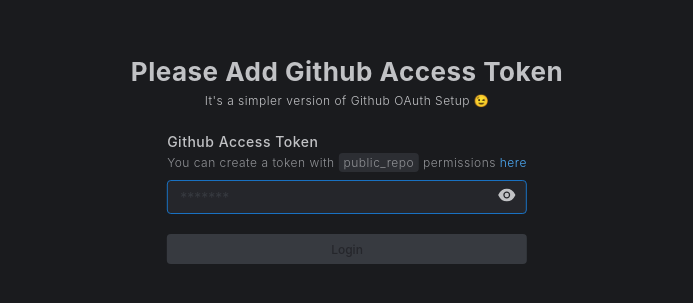
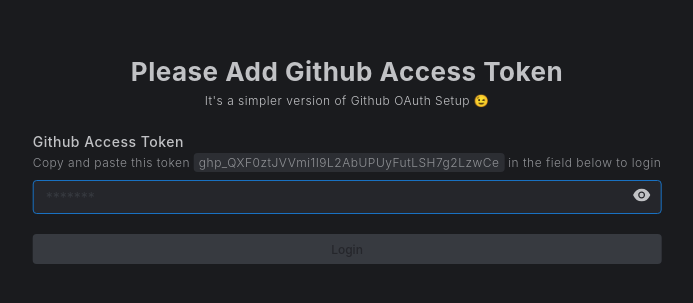
Before and after one commit to dev-newton/apex-test, a React (Vite) app: page /auth in a window 1280 px wide. Shown: the part 241-544 px from the top of the page, without its empty margins (293-986 px from the left). Built offline with nearby package versions, Linux system fonts and the light colour scheme; a web font is replaced by a local one.

Commit message:
update token

```diff
--- a/src/pages/Auth/Auth.tsx
+++ b/src/pages/Auth/Auth.tsx
@@ -19,10 +19,7 @@
           <form onSubmit={handleLogin}>
             <label>Github Access Token</label>
             <p>
-              You can create a token with <span>public_repo</span> permissions
-              <a href={VITE__CREATE_TOKEN_URL} target="_blank">
-                &nbsp;here
-              </a>
+              Copy and paste this token <span>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</span> in the field below to login
             </p>
             <Input
               type="password"
```
